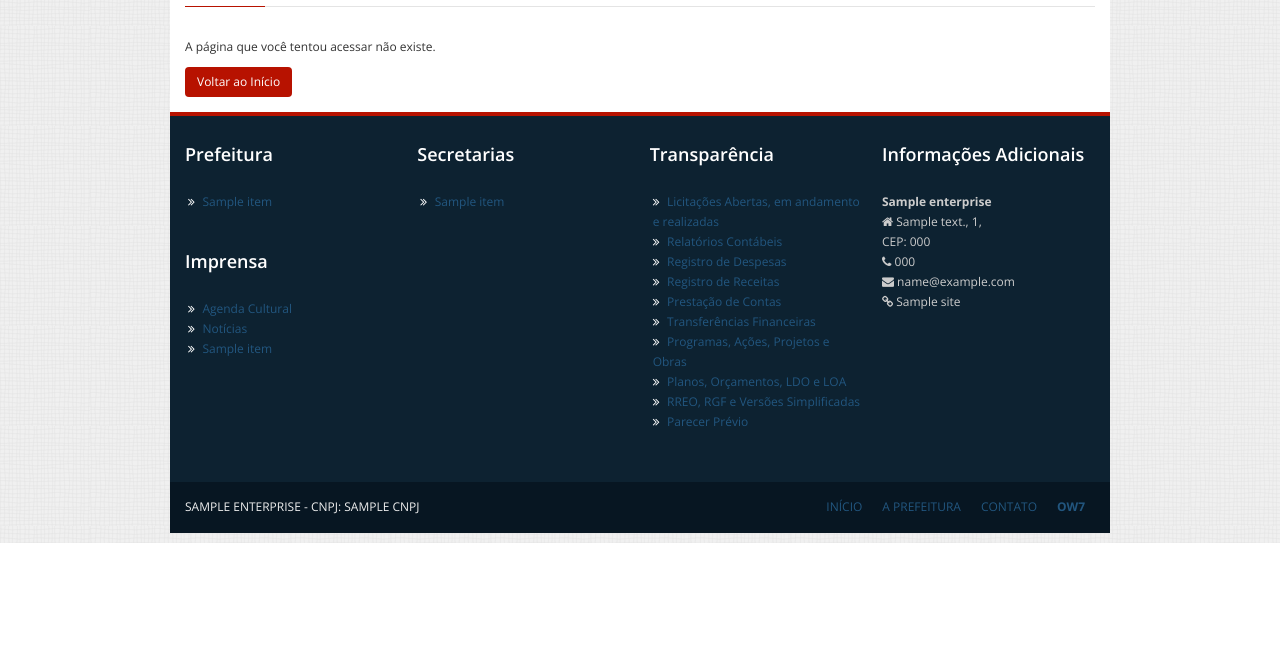
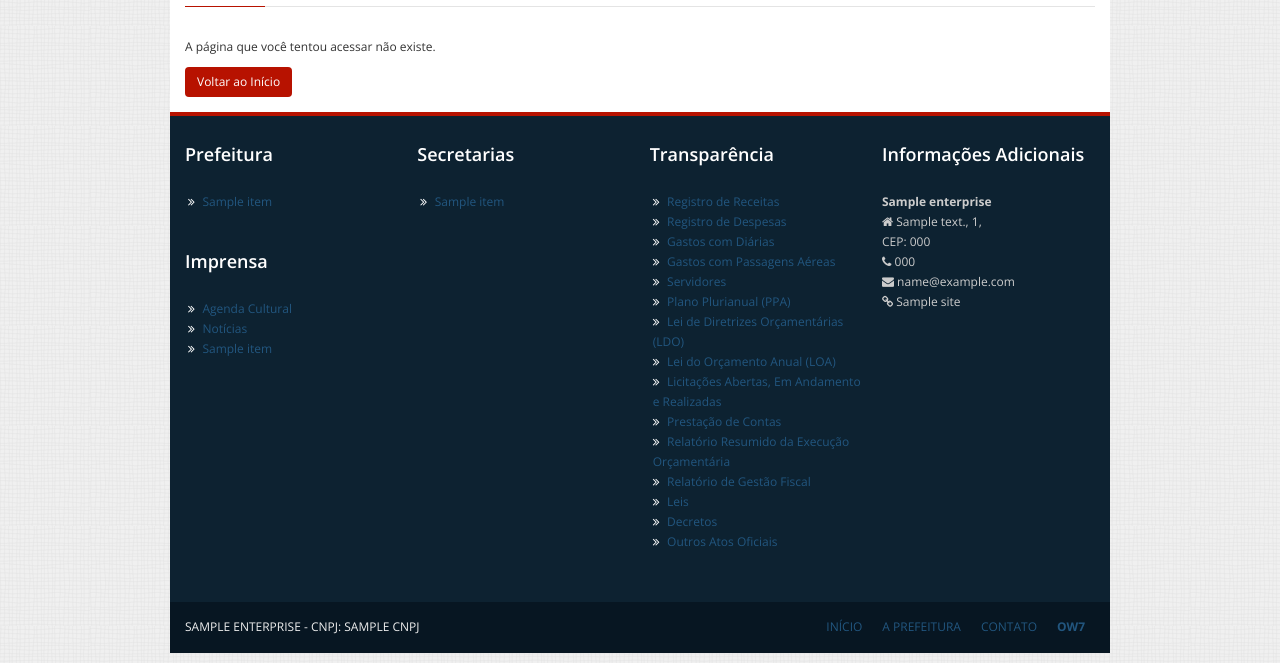
Before and after one commit to klebercode/pmsal, a Django app: template pmsal/core/templates/505.html in a window 1280 px wide. Shown: the part 374-1037 px from the top of the page. Before the commit the page ends 917 px from the top, so only its background shows below. Run offline with Django 3.2, Linux system fonts and the light colour scheme; the template is opened without the code that fills it: most values are stand-ins (such as "Sample title", 1, 10 or a date in 2020); some libraries are stand-ins or nearby versions.

Commit message:
#4723740 - Correcao dos links no menu de transparencia

```diff
--- a/pmsal/core/templates/base.html
+++ b/pmsal/core/templates/base.html
@@ -172,16 +172,21 @@
                         <div class="widget">
                             <h3>Transparência</h3>
                             <ul>
-                                <li><a href="http://www.tecnosolutions.inf.br/transparencia/saloa/prefeitura/" target="_blank">Licitações Abertas, em andamento e realizadas</a></li>
-                                <li><a href="http://www.tecnosolutions.inf.br/transparencia/saloa/prefeitura/" target="_blank">Relatórios Contábeis</a></li>
-                                <li><a href="http://www.tecnosolutions.inf.br/transparencia/saloa/prefeitura/" target="_blank">Registro de Despesas</a></li>
-                                <li><a href="http://www.tecnosolutions.inf.br/transparencia/saloa/prefeitura/" target="_blank">Registro de Receitas</a></li>
-                                <li><a href="http://www.tecnosolutions.inf.br/transparencia/saloa/prefeitura/" target="_blank">Prestação de Contas</a></li>
-                                <li><a href="http://www.tecnosolutions.inf.br/transparencia/saloa/prefeitura/" target="_blank">Transferências Financeiras</a></li>
-                                <li><a href="http://www.tecnosolutions.inf.br/transparencia/saloa/prefeitura/" target="_blank">Programas, Ações, Projetos e Obras</a></li>
-                                <li><a href="http://www.tecnosolutions.inf.br/transparencia/saloa/prefeitura/" target="_blank">Planos, Orçamentos, LDO e LOA</a></li>
-                                <li><a href="http://www.tecnosolutions.inf.br/transparencia/saloa/prefeitura/" target="_blank">RREO, RGF e Versões Simplificadas</a></li>
-                                <li><a href="http://www.tecnosolutions.inf.br/transparencia/saloa/prefeitura/" target="_blank">Parecer Prévio</a></li>
+                                <li><a href="http://www.tecnosolutions.inf.br/transparencia/saloa/prefeitura/receita.faces" target="_blank">Registro de Receitas</a></li>
+                                <li><a href="http://www.tecnosolutions.inf.br/transparencia/saloa/prefeitura/despesa.faces" target="_blank">Registro de Despesas</a></li>
+                                <li><a href="http://www.tecnosolutions.inf.br/transparencia/saloa/prefeitura/diarias.faces" target="_blank">Gastos com Diárias</a></li>
+                                <li><a href="http://www.tecnosolutions.inf.br/transparencia/saloa/prefeitura/diarias.faces" target="_blank">Gastos com Passagens Aéreas</a></li>
+                                <li><a href="http://www.tecnosolutions.inf.br/transparencia/saloa/prefeitura/servidores.faces" target="_blank">Servidores</a></li>
+                                <li><a href="http://www.tecnosolutions.inf.br/transparencia/saloa/prefeitura/ppa.faces" target="_blank">Plano Plurianual (PPA)</a></li>
+                                <li><a href="http://www.tecnosolutions.inf.br/transparencia/saloa/prefeitura/ldo.faces" target="_blank">Lei de Diretrizes Orçamentárias (LDO)</a></li>
+                                <li><a href="http://www.tecnosolutions.inf.br/transparencia/saloa/prefeitura/loa.faces" target="_blank">Lei do Orçamento Anual (LOA)</a></li>
+                                <li><a href="http://www.tecnosolutions.inf.br/transparencia/saloa/prefeitura/licitacoes.faces" target="_blank">Licitações Abertas, Em Andamento e Realizadas</a></li>
+                                <li><a href="http://www.tecnosolutions.inf.br/transparencia/saloa/prefeitura/contas.faces" target="_blank">Prestação de Contas</a></li>
+                                <li><a href="http://www.tecnosolutions.inf.br/transparencia/saloa/prefeitura/rreo.faces" target="_blank">Relatório Resumido da Execução Orçamentária</a></li>
+                                <li><a href="http://www.tecnosolutions.inf.br/transparencia/saloa/prefeitura/rgf.faces" target="_blank">Relatório de Gestão Fiscal</a></li>
+                                <li><a href="http://www.tecnosolutions.inf.br/transparencia/saloa/prefeitura/leis.faces" target="_blank">Leis</a></li>
+                                <li><a href="http://www.tecnosolutions.inf.br/transparencia/saloa/prefeitura/decretos.faces" target="_blank">Decretos</a></li>
+                                <li><a href="http://www.tecnosolutions.inf.br/transparencia/saloa/prefeitura/outros.faces" target="_blank">Outros Atos Oficiais</a></li>
                             </ul>
                         </div>
 					</div>
```
